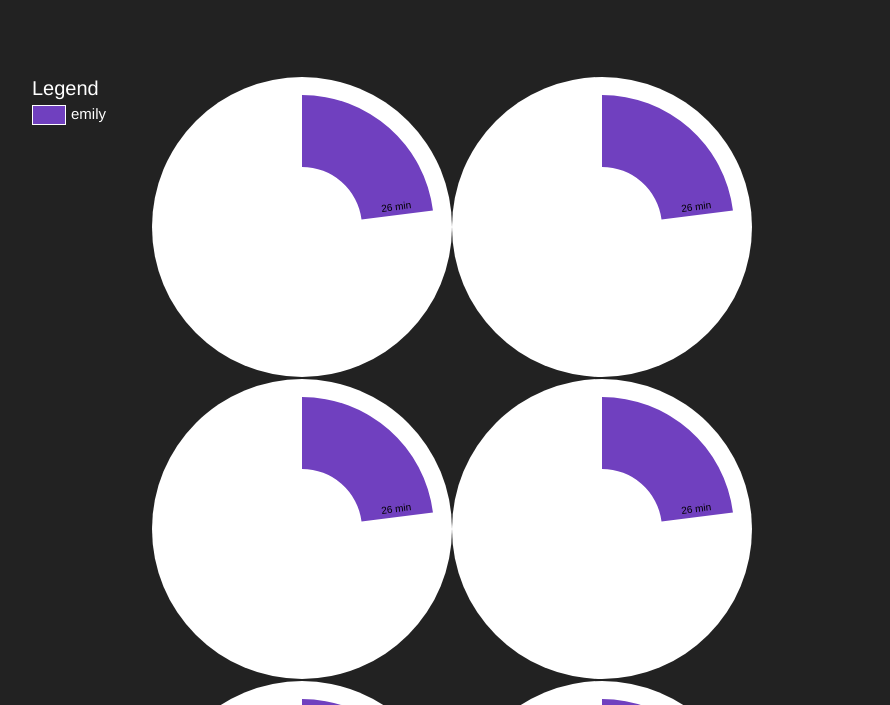
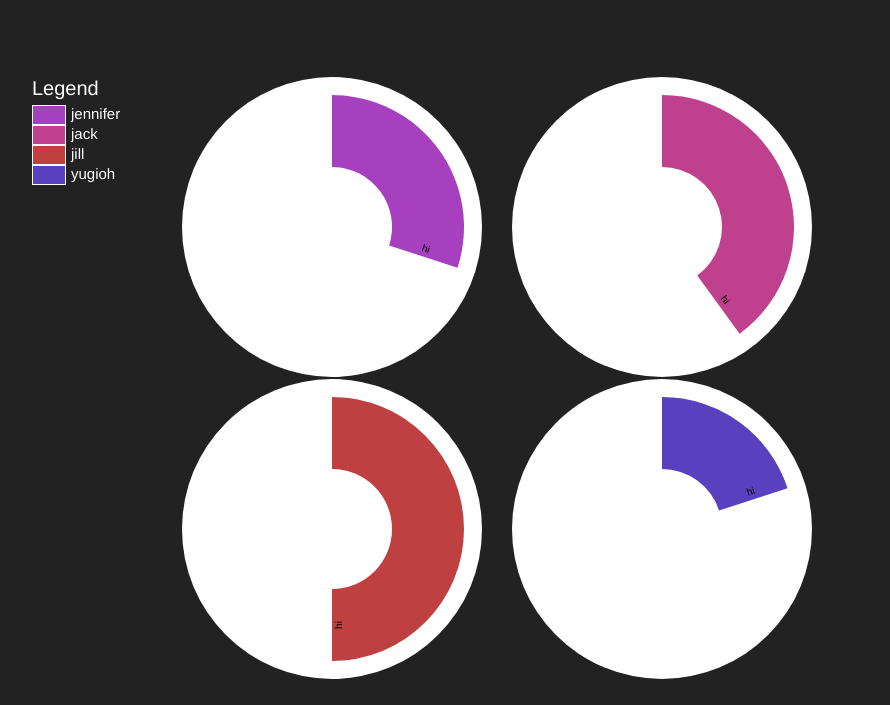
Before and after one commit to psybuzz/cs467-email-visualization, a website: page public/index.html in a window 1280 px wide. Shown: the part 95-800 px from the top of the page, without its empty margins (168-1058 px from the left). Drawn offline with nearby package versions, Linux system fonts and the light colour scheme.

Commit message:
alright.....so messy....but its done

```diff
--- a/public/css/style.css
+++ b/public/css/style.css
@@ -17,6 +17,8 @@ svg{
   background-color:white;
   border-radius:500px;
   position:relative;
+  display: inline-block;
+  margin-left:30px;
 }
 text {
   color: white;
--- a/public/js/d3Controller.js
+++ b/public/js/d3Controller.js
@@ -1,22 +1,29 @@
-var jsonDataGlobal; //holds array of values which will be taken from backend. used for legend in d3.
+var jsonDataGlobal = []; //holds array of values which will be taken from backend. used for legend in d3.
 
 
 
 $("document").ready(function(){
-  createSVG();
-  createSVG()
-  createSVG()
-  createSVG()
-  createSVG()
-  createSVG()
-
+  createSVG(.1,"hi",.3,"jennifer");
+  createSVG(.1,"hi",.4,"jack");
+  createSVG(.1,"hi",.5,"jill");
+  createSVG(.1,"hi",.2,"yugioh");
   createLegend(); //create a legend
 })
 
 
-function createSVG()
+function createSVG(index_p,text_p,value_p,name_p)
 {
       //Variable declarations for SVGs...i know its messy to put here...but aiya
+      var temp = [
+        {index: index_p, text: text_p, value: value_p ,name: name_p}
+      ];
+      jsonDataGlobal.push(temp)
+
+      var index_ = index_p;
+      var text_ = text_p;
+      var value_ = value_p;
+      var name_ = name_p;
+
       var width = 300,
       height = 300,
       radius = 600,
@@ -88,10 +95,10 @@ function createSVG()
 
     function fields() {
       var now = new Date; //just messing with values
-      jsonDataGlobal = [
-        {index: .1, text: "26 min", value: .23,name: "emily"}
+      var temp1 = [
+        {index: index_, text: text_, value: value_ ,name: name_}
       ];
-      return jsonDataGlobal;
+      return temp1;
     }
     // Avoid shortest-path interpolation.
     function interpolateHsl(a, b) {
@@ -113,16 +120,16 @@ function createSVG()
     }
 
 function createLegend(){
+  console.log(jsonDataGlobal)
   jsonDataGlobal.forEach(function(data){
-      var redColor = color(data.value).rgb().r;
-      var greenColor = color(data.value).rgb().g;
-      var blueColor = color(data.value).rgb().b;
-      var dataValue = data.value;
-      var dataText = data.text;
-      var dataName = data.name;
+      var redColor = color(data[0].value).rgb().r;
+      var greenColor = color(data[0].value).rgb().g;
+      var blueColor = color(data[0].value).rgb().b;
+      var dataValue = data[0].value;
+      var dataText = data[0].text;
+      var dataName = data[0].name;
       $("#legend-labels").append("<li id = '"+ dataName+ "'></li>");
      $("#"+dataName).text(dataName)
-     console.log($("#"+dataName +" span").text("fuck"))
      $("#"+dataName).append("<span></span>")
      var backgroundColor = " rgb(" + redColor + "," + greenColor + "," + blueColor + ")";
      $("#"+dataName+" span").css("background",backgroundColor);
```
